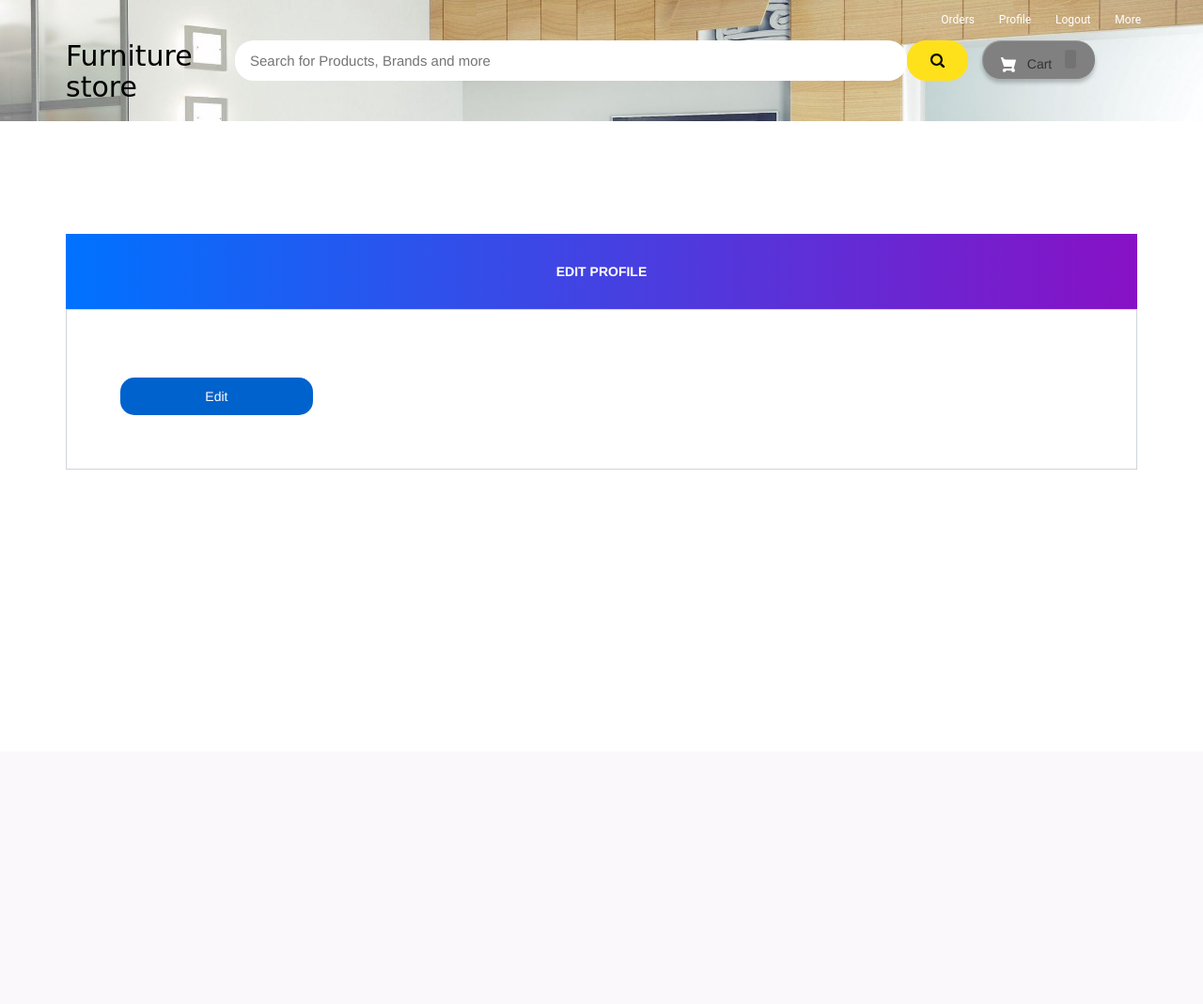
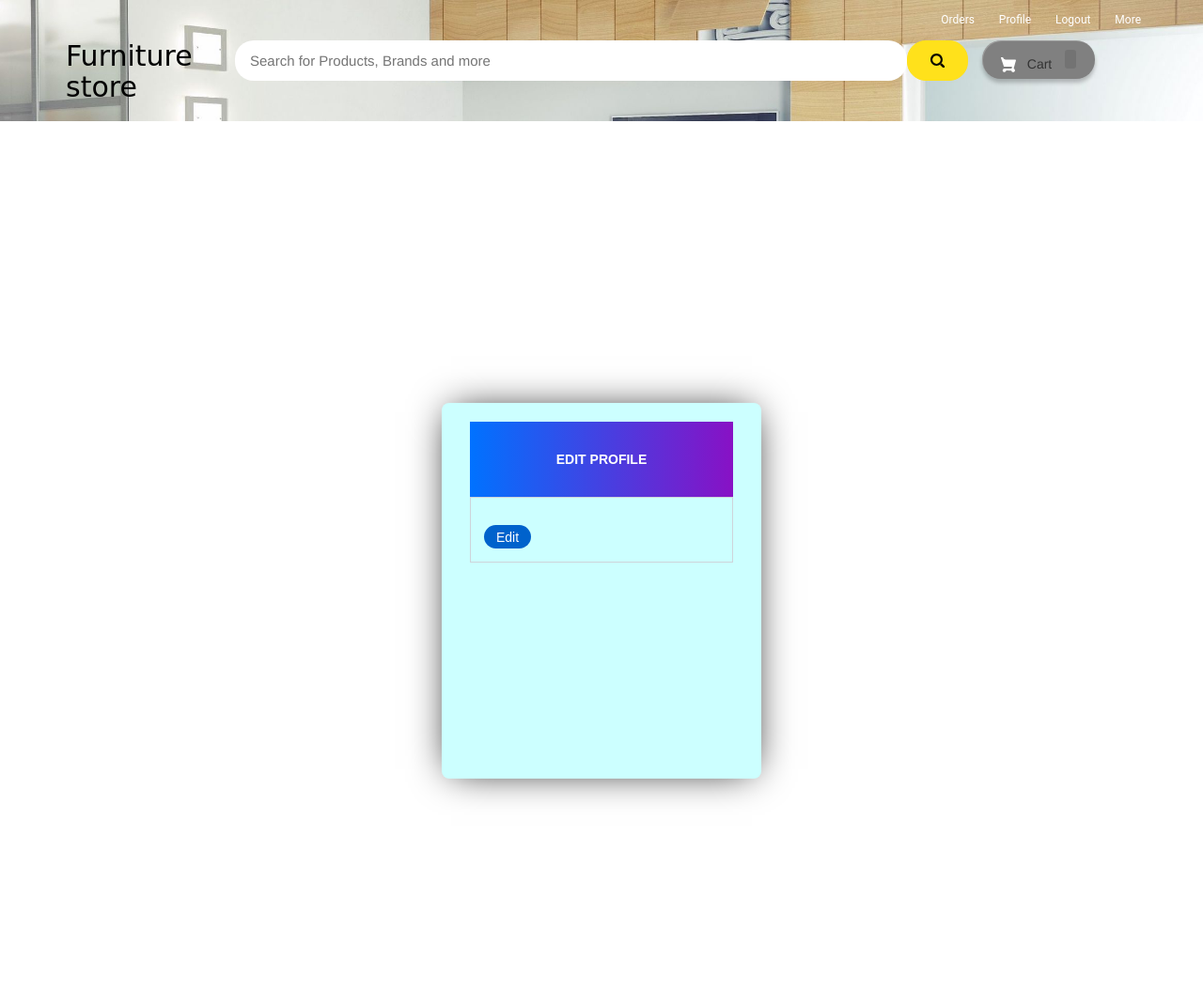
Before and after one commit to MurotovichSh/Django-ecom, a Django app: template templates/ecom/edit_profile.html in a window 1280 px wide. Shown: the top 1069 px of the page at 94% size. Before the commit the page ends 500 px from the top, so only its background shows below. Run offline with Django 3.2, Linux system fonts and the light colour scheme; the template is opened without the code that fills it, so the values that code supplies are empty; some libraries are stand-ins or nearby versions.

Commit message:
Update edit_profile.html

```diff
--- a/templates/ecom/edit_profile.html
+++ b/templates/ecom/edit_profile.html
@@ -43,6 +43,16 @@
     .menu{
       top: 50px;
     }
+    .form{width:340px;
+  height:400px;
+  background:#ccffff;
+  border-radius:8px;
+  box-shadow:0 0 40px -10px #000;
+  margin:calc(50vh - 220px) auto;
+  padding:20px 30px;max-width:calc(100vw - 40px);
+  box-sizing:border-box;
+  font-family:'Montserrat',sans-serif;
+  position:relative}
   </style>
 
 
```
